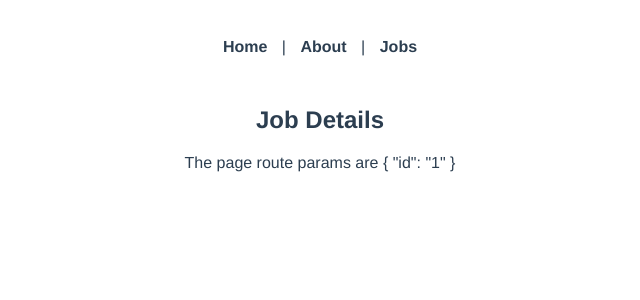
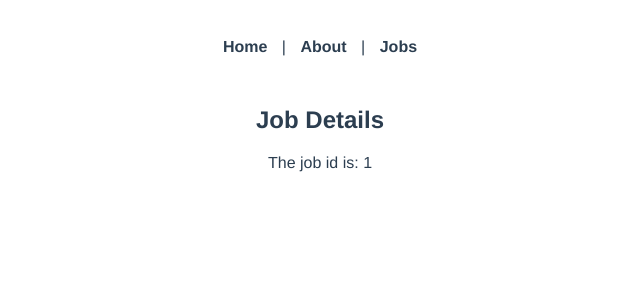
Before and after one commit to vanheaven-ui/vue-router, a Vue app: page /jobs/1 in a window 1280 px wide. Shown: the top 300 px of the page, without its empty margins (320-960 px from the left). Built offline with nearby package versions, Linux system fonts and the light colour scheme.

Commit message:
Use the props property to grab the route params

```diff
--- a/src/router/index.js
+++ b/src/router/index.js
@@ -23,7 +23,8 @@ const routes = [
   {
     path: '/jobs/:id',
     name: 'JobDetails',
-    component: JobDetails
+    component: JobDetails,
+    props: true
   }
 ]
 
--- a/src/views/jobs/JobDetails.vue
+++ b/src/views/jobs/JobDetails.vue
@@ -1,10 +1,12 @@
 <template>
   <h2>Job Details</h2>
-  <p>The page route params are {{ $route.params }}</p>
+  <p>The job id is: {{ id }}</p>
 </template>
 
 <script>
-export default {};
+export default {
+  props: ["id"],
+};
 </script>
 
 <style>
```
